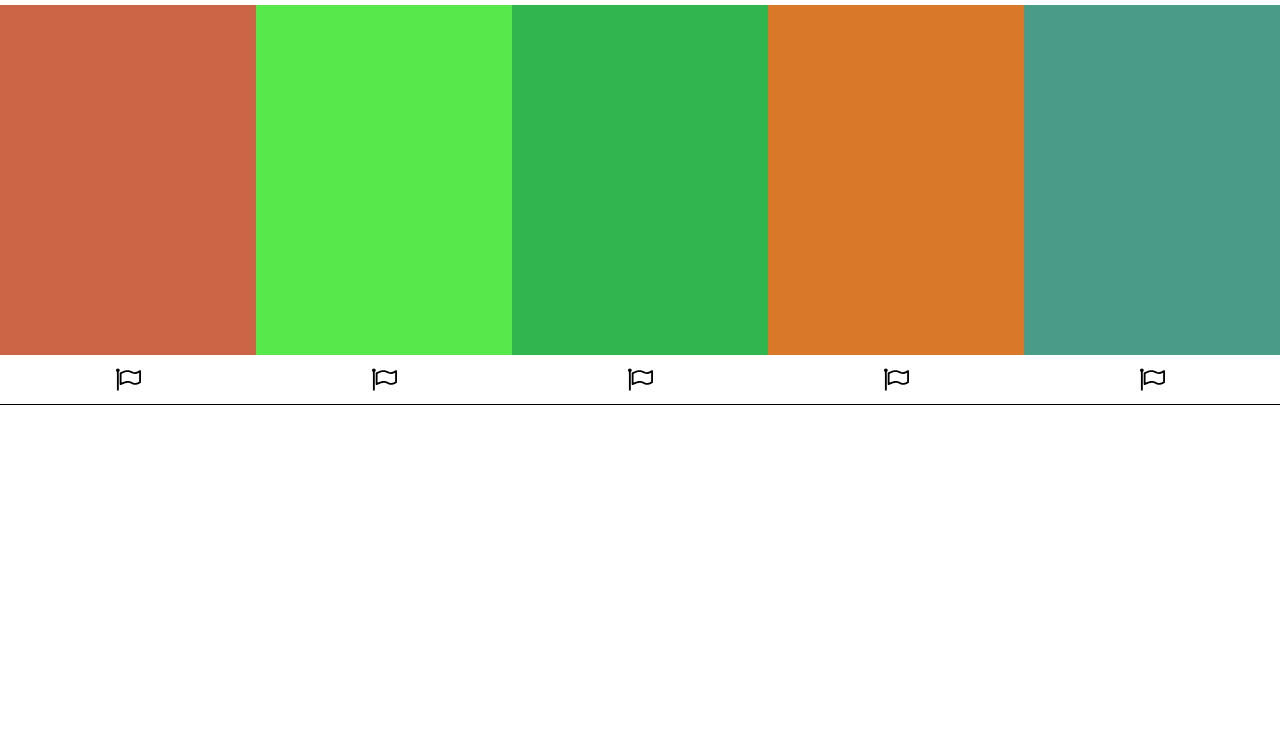
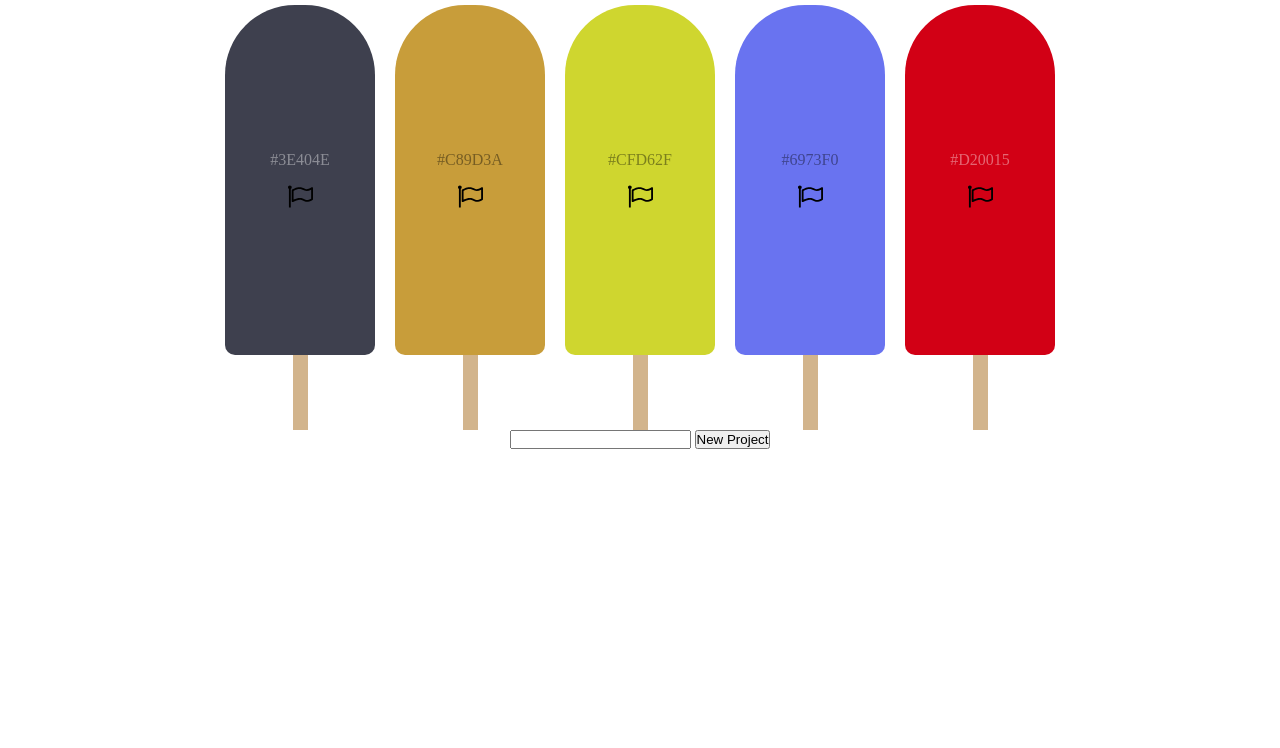
Before and after one commit to jessepackwood/palette-picker-pwa, a website: page public/index.html in a window 1280 px wide. Shown: the part 52-800 px from the top of the page. Drawn offline with nearby package versions, Linux system fonts and the light colour scheme.

Commit message:
colors lock by clicking on icon

```diff
--- a/public/css/styles.css
+++ b/public/css/styles.css
@@ -11,14 +11,41 @@ header {
   margin-bottom: 20px;
 }
 
+body {
+  display: flex;
+  flex-direction: column;
+  justify-content: center;
+  align-items: center;
+}
+
 .color-container {
   display: flex;
 }
 
+.popsicle {
+  width: 150px;
+  display: flex;
+  flex-direction: column;
+  justify-content: center;
+  align-items: center;
+  margin: 0 10px;
+}
+
+.popsicle-stick {
+  height: 75px;
+  width: 15px;
+  background: tan;
+}
+
 .color-box {
   display: flex;
-  height: 400px;
-  width: 20%;
+  height: 350px;
+  width: 100%;
+  display: flex;
+  justify-content: center;
+  align-items: center;
+  border-radius: 70px 70px 10px 10px;
+  margin: 0 10px;
 }
 
 .color-one {
@@ -42,24 +69,24 @@ header {
 }
 
 .lock-box {
-  height: 50px;
+  height: 70px;
   width: 100%;
-  z-index: 10;
-  background: white;
-  align-self: flex-end;
-  border-bottom: 1px solid black;
   display: flex;
+  flex-direction: column;
   justify-content: center;
   align-items: center;
 }
 
 .lock-icon {
-  z-index: 100;
+  margin-top: 15px;
   height: 25px;
   width: 25px;
   background-image: url('../assets/svg/001-flag.svg');
-  /*background: black;*/
   background-size: cover;
+}
+
+.hex-code {
+  opacity: .4;
 }
 
 .selected-flag {
--- a/public/index.html
+++ b/public/index.html
@@ -6,41 +6,70 @@
 </head>
 <body>
   <header>
-    <h1>Palette Picker</h1>
-    <button>New Project</button>
-    <button id='new-palette'>New Palette</button>
+    <h1>Popsicle Picker</h1>
+    <button id='new-palette'>New Flavors</button>
+    <!-- <span>Press spacebar to generate new flavors</span> -->
   </header>
   <div class='color-container'>
+    <div class='popsicle'>
       <div class='color-box' id='color-one'>
         <div class='lock-box'>
+          <span class='hex-code'>Hex</span>
           <div class='lock-icon'>
           </div>
         </div>
       </div>
+      <div class='popsicle-stick'>
+      </div>
+    </div>
+    <div class='popsicle'>
       <div class='color-box' id='color-two'>
         <div class='lock-box'>
+          <span class='hex-code'>Hex</span>
           <div class='lock-icon'>
           </div>
         </div>
       </div>
+      <div class='popsicle-stick'>
+      </div>
+    </div>
+    <div class='popsicle'>
       <div class='color-box' id='color-three'>
         <div class='lock-box'>
+          <span class='hex-code'>Hex</span>
           <div class='lock-icon'>
           </div>
         </div>
       </div>
+      <div class='popsicle-stick'>
+      </div>
+    </div>
+    <div class='popsicle'>
       <div class='color-box' id='color-four'>
         <div class='lock-box'>
+          <span class='hex-code'>Hex</span>
           <div class='lock-icon'>
           </div>
         </div>
       </div>
+      <div class='popsicle-stick'>
+      </div>
+    </div>
+    <div class='popsicle'>
       <div class='color-box' id='color-five'>
         <div class='lock-box'>
+          <span class='hex-code'>Hex</span>
           <div class='lock-icon'>
           </div>
         </div>
       </div>
+      <div class='popsicle-stick'>
+      </div>
+    </div>
+  </div>
+  <div class='add-project'>
+    <input type='text' />
+    <button>New Project</button>
   </div>
   <script src='https://ajax.googleapis.com/ajax/libs/jquery/3.2.1/jquery.min.js'></script>
   <script type="text/javascript" src="js/scripts.js"></script>
--- a/public/js/scripts.js
+++ b/public/js/scripts.js
@@ -1,39 +1,41 @@
-//need event jquery listeners
-
-//need to create random colors on page load
-
-//each color box have an id?
-
 $('.lock-icon').on('click', changeFlag)
 $('#new-palette').on('click', setColors)
 
+
 function changeFlag() {
-  console.log('click')
   $(this).toggleClass('selected-flag')
+  // console.log($(this.closest()))
+  $(this).parents('.color-box').toggleClass('selected')
 }
 
 function getRandomColor() {
   var hexCode = '0123456789ABCDEF';
   var color = '#';
+  var brightness = 0;
   for (var i = 0; i < 6; i++) {
-    color += hexCode[Math.floor(Math.random() * 16)];
+    const singleChar = [Math.floor(Math.random() * 16)]
+    color += hexCode[singleChar];
+    if (i === 0 || i === 2 || i === 4) {
+      brightness += parseInt(singleChar)
+    }
   }
-  console.log(color)
-  return color;
+  console.log(brightness)
+
+  brightness < 20 ? brightness = 0 : brightness = 1;
+  console.log(brightness)
+  return [ color, brightness ];
 }
 
 function setColors() {
-  const color1 = getRandomColor();
-  const color2 = getRandomColor();
-  const color3 = getRandomColor();
-  const color4 = getRandomColor();
-  const color5 = getRandomColor();
-
-  $('#color-one').css('background', color1)
-  $('#color-two').css('background', color2)
-  $('#color-three').css('background', color3)
-  $('#color-four').css('background', color4)
-  $('#color-five').css('background', color5)
+  const boxes = $('.color-box')
+  boxes.each( function() {
+    const brightnessArray = [ '#fff', '#000'];
+    if (!$(this).hasClass('selected')) {
+    let color = getRandomColor()
+    $(this).css('background', color[0]);
+    $(this).find('.hex-code').text(color[0]).css('color', brightnessArray[color[1]])
+    }
+  })
 }
 
 $(document).ready(setColors)
```
Also changed, not shown: 1 other file. Lines whose indentation alone changed are shown as unchanged.
